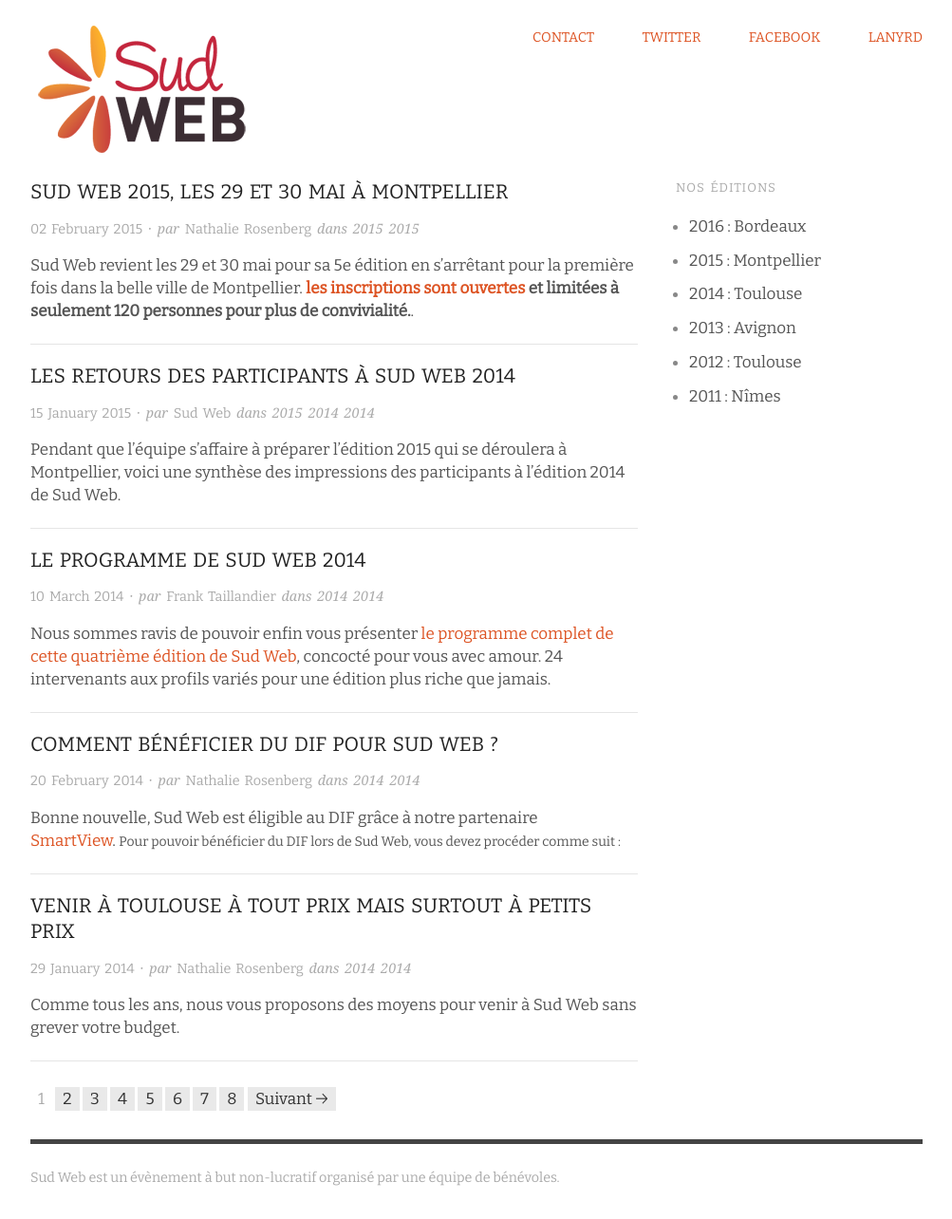
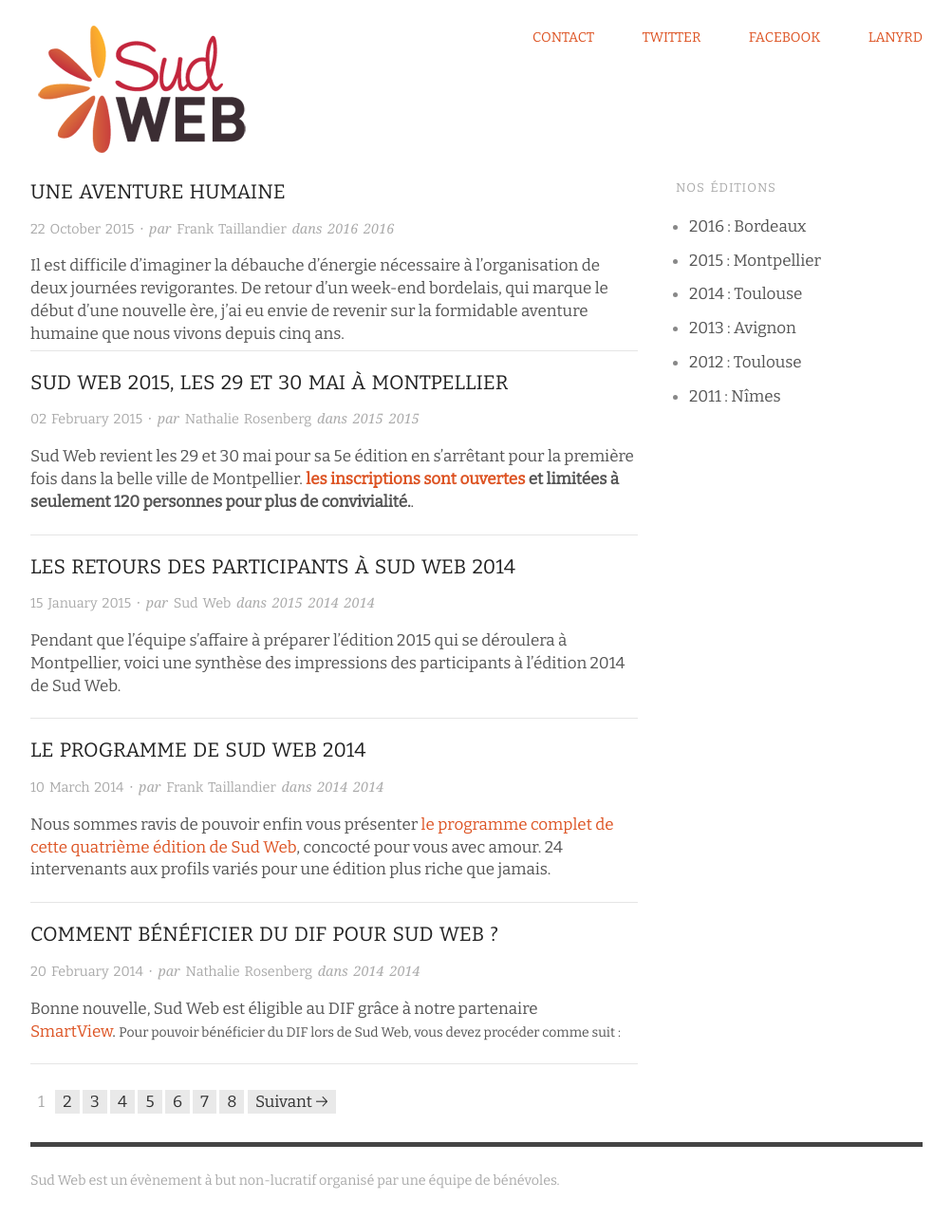
Before and after one commit to sudweb/blog, a Jekyll site: the page built from index.html, in a window 1280 px wide. Shown: the whole page at 95% size, without its empty margins (138-1141 px from the left). Built offline with Jekyll 4.4.1, drawn with Linux system fonts in a browser that asks for light colours; the list of posts is cut into pages by our own code; some of the changed lines change nothing that is shown.

Commit message:
move from draft to post

```diff
--- a/_drafts/une-aventure-humaine.md
+++ b/2016/_posts/2015-10-22-une-aventure-humaine.md
@@ -28,7 +28,9 @@
 
 ## Une grande équipe
 
-Nous avons changé de ville pour la deuxième édition, et sommes passés sur deux journées. [**Nathalie**](https://twitter.com/nrosenberg "Nathalie Rosenberg") et [**Frank**](http://frank.taillandier.me "Frank Taillandier"), les toulousains ont pris le relai sur la logistique locale, bien soutenus par le reste de l’équipe sur les autres tâches. Nous étions alors environ une dizaine et déjà nous nous marchions un peu moins sur les pieds, chacun trouvait sa place et prenait ses responsabilités. [**Sébastien**](http://www.desbenoit.net "Sébastien Desbenoit") pris en charge le design, [**Goulven**](http://userland.fr/ "Goulven Champenois") l’intégration, **Rudy** les relations internationales, les traductions et l’animation, [**Thomas**](https://oncletom.io/ "Thomas Parisot") la préparation des orateurs, etc.
+Nous avons changé de ville pour la deuxième édition, et sommes passés sur deux journées. [**Nathalie**](https://twitter.com/nrosenberg "Nathalie Rosenberg") et [**Frank**](http://frank.taillandier.me "Frank Taillandier"), les toulousains ont pris le relai sur la logistique locale, bien soutenus par le reste de l’équipe sur les autres tâches. Nous étions alors environ une dizaine et déjà nous nous marchions un peu moins sur les pieds, chacun trouvait sa place et prenait ses responsabilités. [**Sébastien**](http://www.desbenoit.net "Sébastien Desbenoit") pris en charge le design, [**Goulven**](http://userland.fr/ "Goulven Champenois") l’intégration, **[Rudy](http://rudyonweb.net/)** les relations internationales, les traductions et l’animation, [**Thomas**](https://oncletom.io/ "Thomas Parisot") la préparation des orateurs.
+
+![Préparatifs avant la première édition toulousaine]({{ site.url }}/assets/images/2012-preparatifs.jpg)
 
 Grâce à l’expérience accumulée lors de la première année, cette deuxième édition fut encore une réussite, et nous étions ravis et fiers d’avoir pu accueillir des orateurs de renom comme [Bruce Lawson](http://www.brucelawson.co.uk/) ou [Rachel Andrews](https://rachelandrew.co.uk/), ainsi que de véritables petits comiques comme [Thibault Jouannic](https://twitter.com/thibaultj), [Anthony Ricaud](http://ricaud.me/blog/) ou [Nicolas Perriault](https://nicolas.perriault.net/). Nous avons eu de bons retours sur la deuxième journée que nous avons baptisée élaboratoires. Nous tenions le bon bout.
 
@@ -36,19 +38,21 @@
 
 Nous avons commencé à prendre confiance et même à nous lâcher sur la com’. C'est ainsi que, galvanisé par le lieu, [Rudy décida d’enfiler sa tenue de Ménestrel](https://www.youtube.com/watch?v=igLQQI2zU4c) pour présenter les conférences pour le plus grand bonheur des participants.
 
+![Rudy et sa guitare]({{ site.url }}/assets/images/2013-rudy-guitare.jpg)
+
 Il était manifeste que nous prenions beaucoup du plaisir à proposer un évènement toujours plus convivial chaque année et que tout l'amour que nous mettions dans l'organisation de Sud Web nous était rendu au centuple par les nombreux sourires des participants. Aucune édition ne se ressemblait, en trois ans nous avions posé nos valises dans trois villes, avec des orateurs et un public toujours renouvelés, notre compte bancaire n’était pas dans le rouge. Tout se passait à merveille.
 
 ## Une nouvelle famille
 
 Après une première tentative avortée à Bordeaux, pour la quatrième édition nous avons dû nous rabattre en urgence sur Toulouse, qui était la solution la moins risquée.
 
-Après quatre années de bons et loyaux services, certains membres ont préféré se consacrer à d’autres projets, comme [**Rudy**](http://rudyonweb.net/) qui s’envolait vers San Francisco. Nous dûmes dire au revoir à nos amis. Il ne restait quasiment plus alors que quatre membres, qui formaient une équipe réduite à son strict minimum. Sans nous en rendre compte, nous formions une vraie famille.
+Après quatre années de bons et loyaux services, certains membres ont préféré se consacrer à d’autres projets, comme Rudy qui s’envolait vers San Francisco. Nous dûmes dire au revoir à nos amis. Il ne restait quasiment plus alors que quatre membres, qui formaient une équipe réduite à son strict minimum. Désormais, nous étions une famille soudée.
 
-Grâce à la confiance qui nous unissait, nous avons pu mener encore une fois notre mission à bien, tout en continuant à expérimenter.
+Grâce à la confiance qui nous unissait, nous avons une fois de plus pu mener notre mission à bien, tout en continuant à expérimenter.
 
-Thomas, fraichement émigré à Londres, a fait de belles rencontres et a pu élaborer un beau programme. Jamais une édition ne nous a paru aussi simple à organiser, chacun savait ce qu’il avait à faire et n’avait plus besoin de demander la permission pour avancer. Chacun pouvait expérimenter en toute liberté et s’organiser comme bon lui semble. Au revoir Skype, Basecamp et Wordpress, bonjour [Hangouts](https://hangouts.google.com/), [Trello](https://trello.com/) et [Github](https://github.com/). Nous avons tant appris et encore tant à apprendre.
+Thomas, fraichement émigré à Londres, a fait de belles rencontres et a pu élaborer un beau programme. Jamais une édition ne nous a paru aussi simple à organiser, chacun savait ce qu’il avait à faire et n’avait plus besoin de demander la permission pour avancer. Chacun pouvait expérimenter en toute liberté et s’organiser comme bon lui semble. Au revoir Skype, Basecamp et Wordpress, bonjour [Hangouts](https://hangouts.google.com/), [Trello](https://trello.com/) et [Github](https://github.com/). Nous avions tant appris et encore tant à apprendre.
 
-Nous avions avant tout bâti une culture commune, qui nous permettait d’avancer dans la bonne direction. Ce n'est pas un hasard si nous avons invité le *team builder* de chez Spotify, [Kevin Goldsmith](https://twitter.com/KevinGoldsmith) à en parler dans [son excellente conférence](https://vimeo.com/album/2988975/video/102774091) la même année. Comme à chaque fois, nous avons fait de très belles rencontres, et à titre personnel je n’oublierai jamais la semaine passée en compagnie de la formidable [Eva-Lotta Lamm](https://twitter.com/evalottchen)
+Nous avions petit à petit bâti une culture commune, qui nous permettait d’avancer dans la bonne direction. Ce n'est pas un hasard si nous avons invité le *team builder* de chez Spotify, [Kevin Goldsmith](https://twitter.com/KevinGoldsmith) à en parler dans [son excellente conférence](https://vimeo.com/album/2988975/video/102774091) la même année. Comme à chaque fois, nous avons fait de très belles rencontres, et à titre personnel je n’oublierai jamais la semaine passée en compagnie de la formidable [Eva-Lotta Lamm](https://twitter.com/evalottchen)
 
 ![Les aventures d'Eva à Sud Web]({{ site.url }}/assets/images/2014-aventures-eva-sudweb.jpg)
 
@@ -68,7 +72,9 @@
 
 Après avoir annoncé que nous mettions le cap sur Bordeaux pour 2016, [**Matthieu**](http://twikito.com/ "Matthieu Bué") et [**Enza**](http://zizaestouch.com/ "Enza Chaffron"), enthousiastes, se sont de suite proposés de nous aider. Ils ne seront pas trop de deux pour parvenir à s’occuper de toute la logistique et de la communication sur place. [**Anne-Sophie**](http://hello-bokeh.com/ "Anne-sophie Tranchet") et [**Bertrand**](http://bertrandkeller.info/ "Bertrand Keller"), que nous avions aidé à répéter leurs sujets, ont également manifesté l’envie de mieux accompagner les futurs orateurs, et vu les retours positifs, nous avons pensé que c’était une bonne idée. Notre équipe s'est donc de nouveau agrandie, passant à neuf personnes cette année, mais entre temps notre mode de fonctionnement a évolué et [Slack](https://slack.com/) et [FrontApp](https://frontapp.com/) nous facilite bien la communication.
 
-Après cinq ans, nous nous sommes dit qu’il fallait commencer à passer la main pour que Sud Web puisse exister sans ses fondateurs. Avec cinq nouvelles recrues en deux éditions, il était temps de réélire le bureau de notre association. Les choix se sont imposés d’eux-mêmes, encore une fois sans avoir à débattre.
+Après cinq ans, nous nous sommes dit qu’il fallait commencer à passer la main pour que Sud Web puisse exister sans ses fondateurs. Avec cinq nouvelles recrues en deux éditions, il était temps de partager notre vision et de réélire le bureau de notre association.
+
+![Vision partagée par l'équipe le 18 octobre à Bordeaux]({{ site.url }}/assets/images/2015-vision-sudweb.jpg)
 
 Le vote fut unanime et Amanda, qui avait fait preuve de beaucoup de détermination l’année précédente était toute désignée pour prendre la relève de Loïc. Notre vénérable président fondateur à la barbe majestueuse allait pouvoir goûter sereinement aux joies de la paternité. Nathalie, forte de son expérience de secrétaire nationale au Parti Pirate, est la plus à même pour nous aider à remettre de l’ordre dans nos comptes, et au besoin Bertrand, qui est déjà impliqué dans Codeurs en Seine pourra l’y aider. Ce nouvel élan augure d'une magnifique sixième édition à Bordeaux.
 
@@ -79,3 +85,5 @@
 Après ces quelques jours passés ensemble, c’est vraiment confiants et sereins que nous poursuivons notre périple, chacun  à son rythme, à sa manière, mais tous unis par un même objectif : vous proposer un évènement toujours aussi enrichissant et revigorant chaque année.
 
 Il y a encore du boulot pour que cette sixième édition à Bordeaux soit une réussite, nous espérons pouvoir vous annoncer de bonnes nouvelles très bientôt. [Restez à l’écoute](http://estcequecestbientot.sudweb.fr/).
+
+![Selfie lors de la visite de l'ECV]({{ site.url }}/assets/images/2015-visite-ecv.jpg)
```
